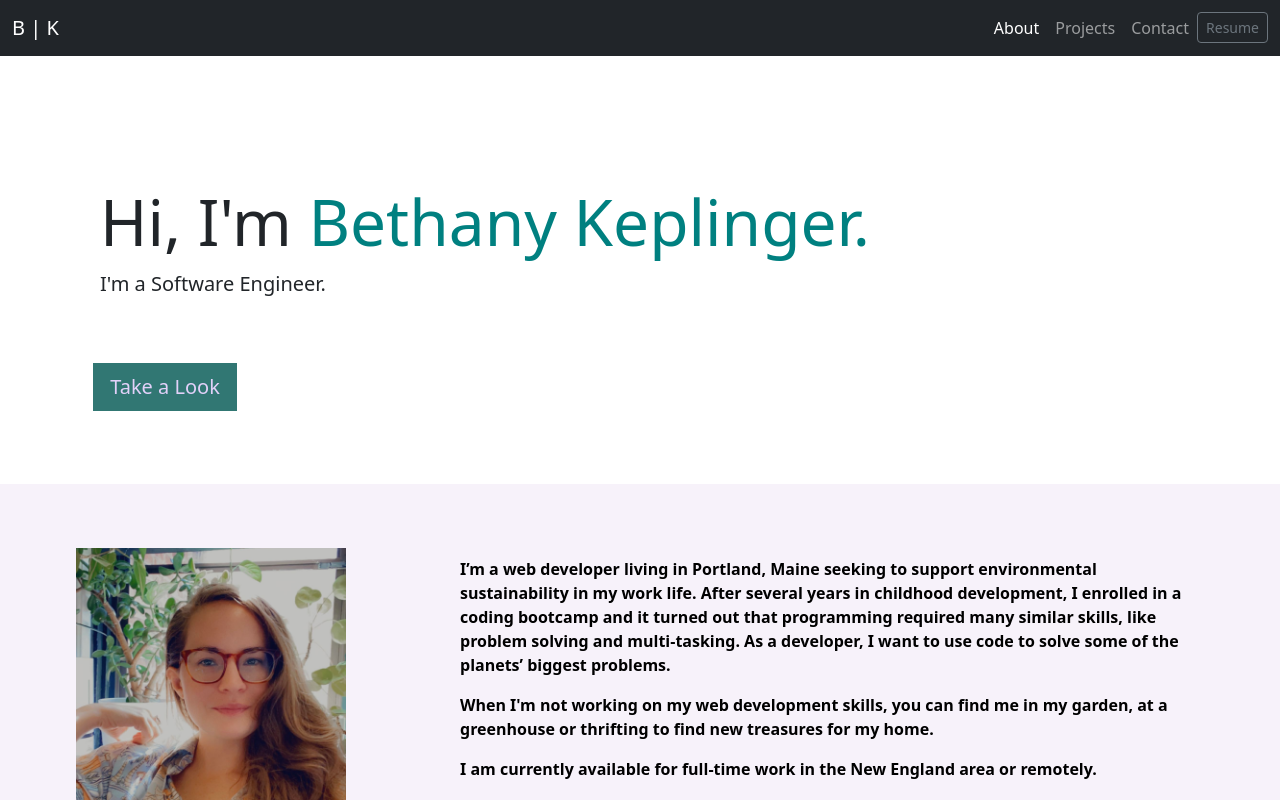
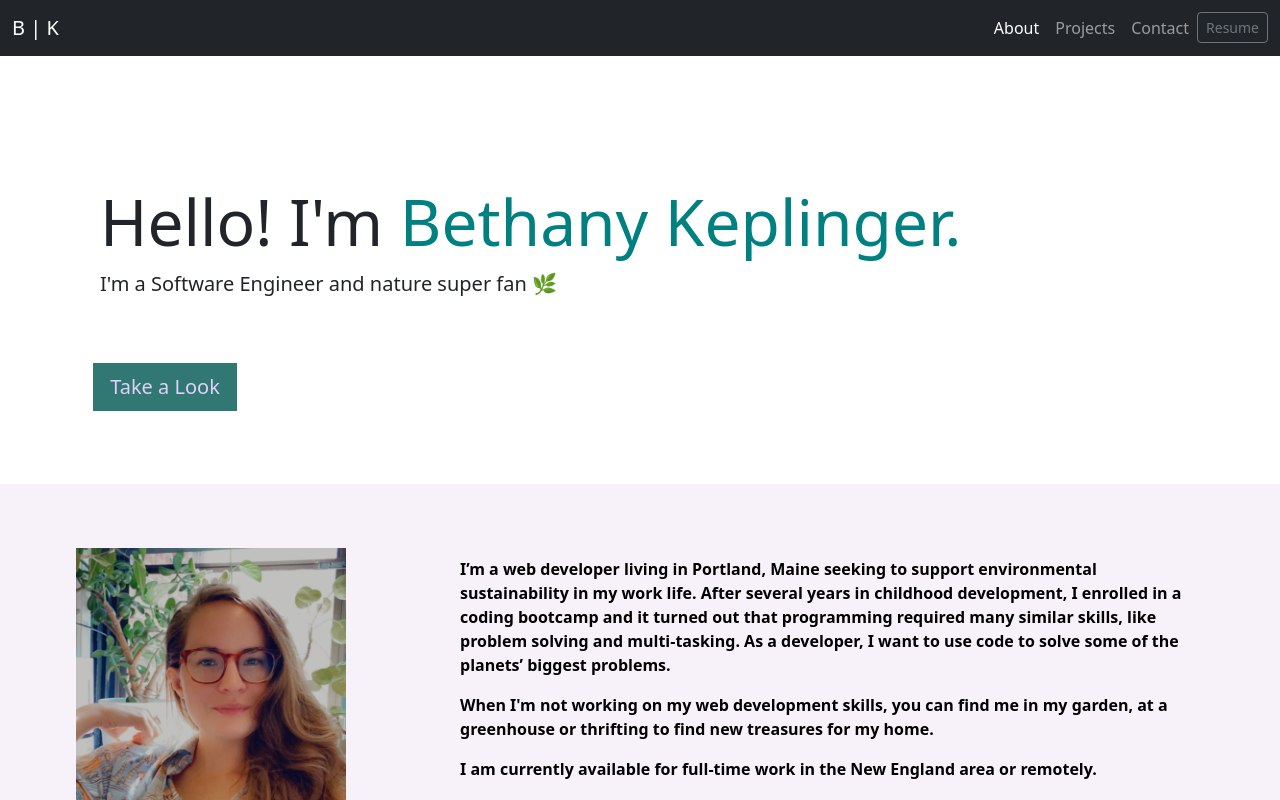
Before and after one commit to BethanyKeplinger/portfolio, a React (Create React App) app: page / in a window 1280 px wide. Shown: the top 800 px of the page. Built offline with nearby package versions, Linux system fonts and the light colour scheme.

Commit message:
Update Home.js
Removed motion.span

```diff
--- a/src/components/Home.js
+++ b/src/components/Home.js
@@ -14,11 +14,11 @@ export default function Home () {
                         duration: 2
                     }}
                     >
-                    <h1 className="display-3 hero-title"> Hi, I'm
-                        <motion.span
+                    <h1 className="display-3 hero-title"> Hello! I'm
+                        <span className="name-span"> Bethany Keplinger.</span>
+                    </h1>
 
-                        className="name-span"> Bethany Keplinger.</motion.span></h1>
-                        <p className="lead subtitle">I'm a Software Engineer. </p>
+                        <p className="lead subtitle">I'm a Software Engineer and nature super fan 🌿</p>
                 </motion.div>
 
                 <div className="button-container">
```
